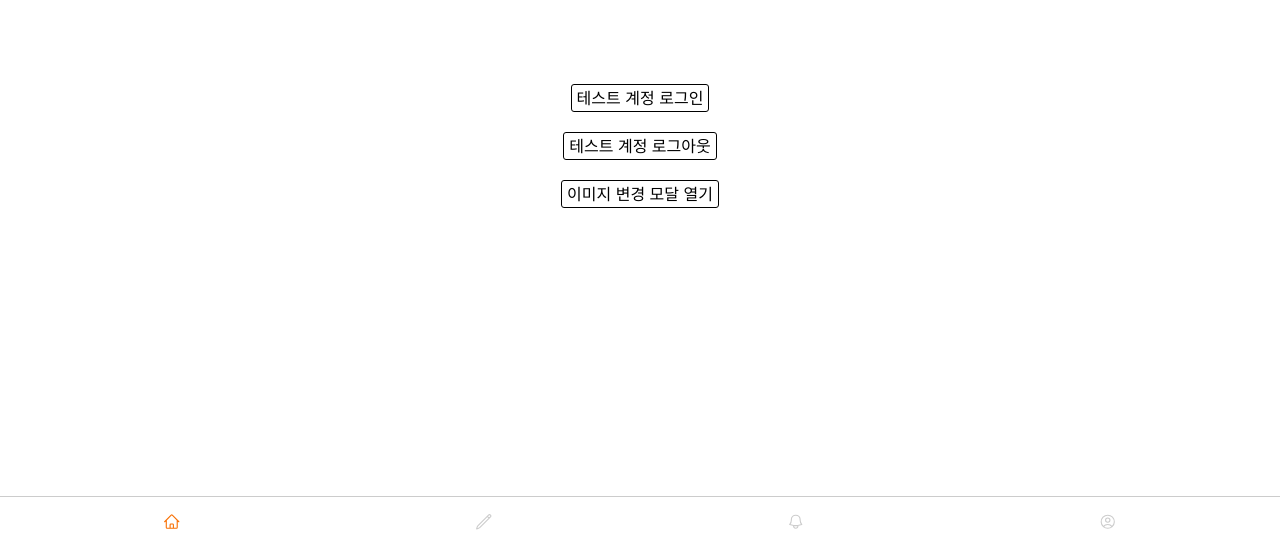
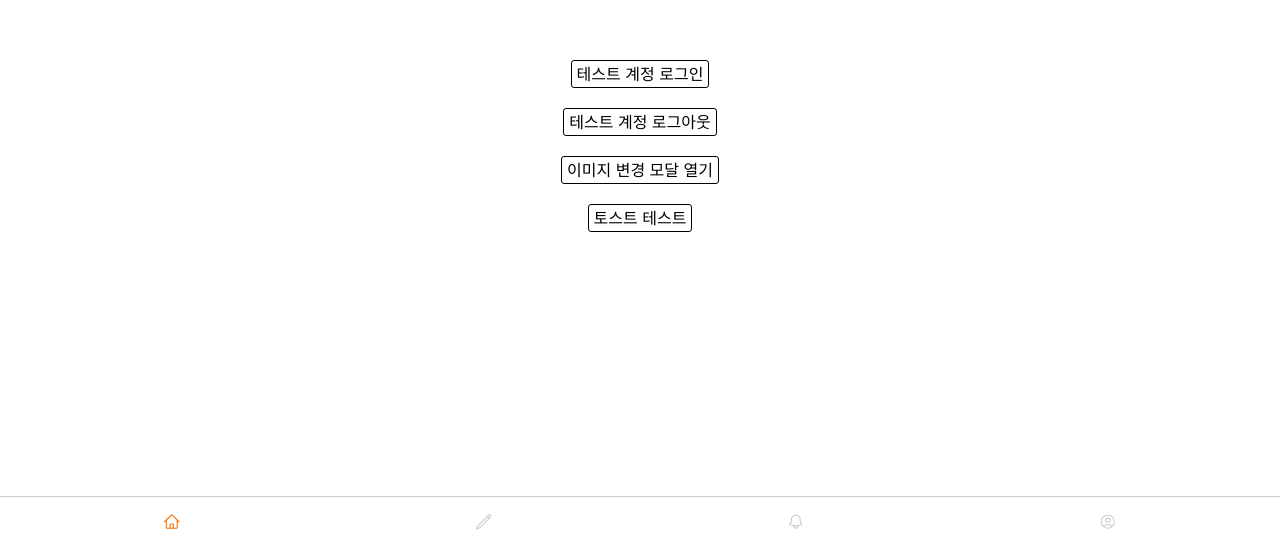
Before and after one commit to prgrms-fe-devcourse/FEDC5_MatNam_Ducki, a React (Vite) app: page / in a window 1280 px wide. Shown: the part 254-800 px from the top of the page. Built offline with nearby package versions, Linux system fonts and the light colour scheme; no server answers.

Commit message:
[✨feat]: 토스트 테스트 버튼 추가

```diff
--- a/src/pages/TestPage.tsx
+++ b/src/pages/TestPage.tsx
@@ -1,5 +1,6 @@
 import styled from '@emotion/styled';
 
+import { useToast } from '@/components/Common/Toast/ToastProvider';
 import { useSignIn, useSignOut } from '@/hooks/useAuth';
 import { useModal } from '@/hooks/useModal';
 import { ModalType } from '@/types/modal';
@@ -46,11 +47,19 @@ export default function TestPage() {
     border-radius: 0.3rem;
   `;
 
+  const { addToast } = useToast();
+
   return (
     <MainPageWrapper>
       <TestButton onClick={handleSignIn}>테스트 계정 로그인</TestButton>
       <TestButton onClick={handleSignOut}>테스트 계정 로그아웃</TestButton>
       <TestButton onClick={handleOpenModal}>이미지 변경 모달 열기</TestButton>
+      <TestButton
+        onClick={() =>
+          addToast({ content: '테스트 토스트', position: 'top-left' })
+        }>
+        토스트 테스트
+      </TestButton>
     </MainPageWrapper>
   );
 }
```
